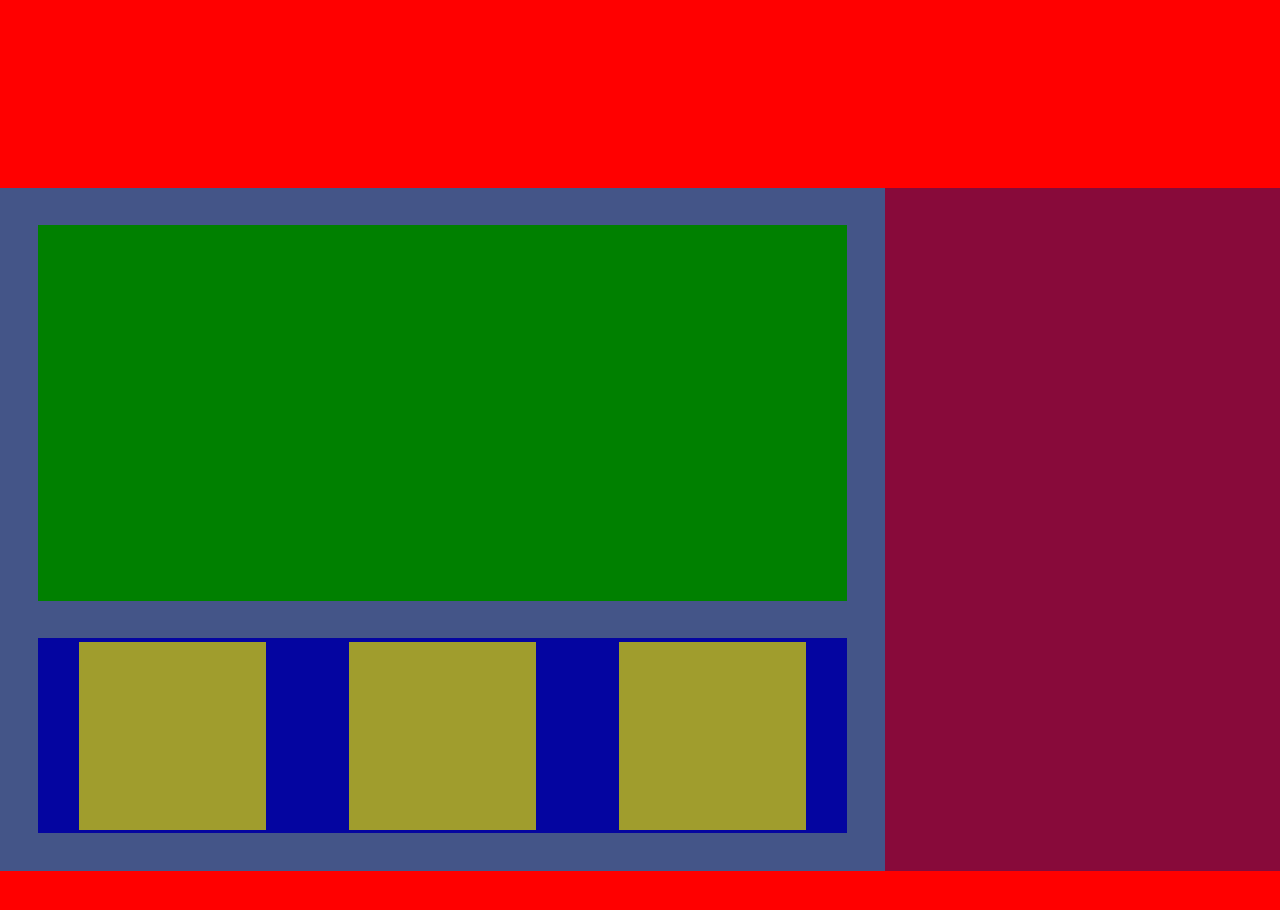
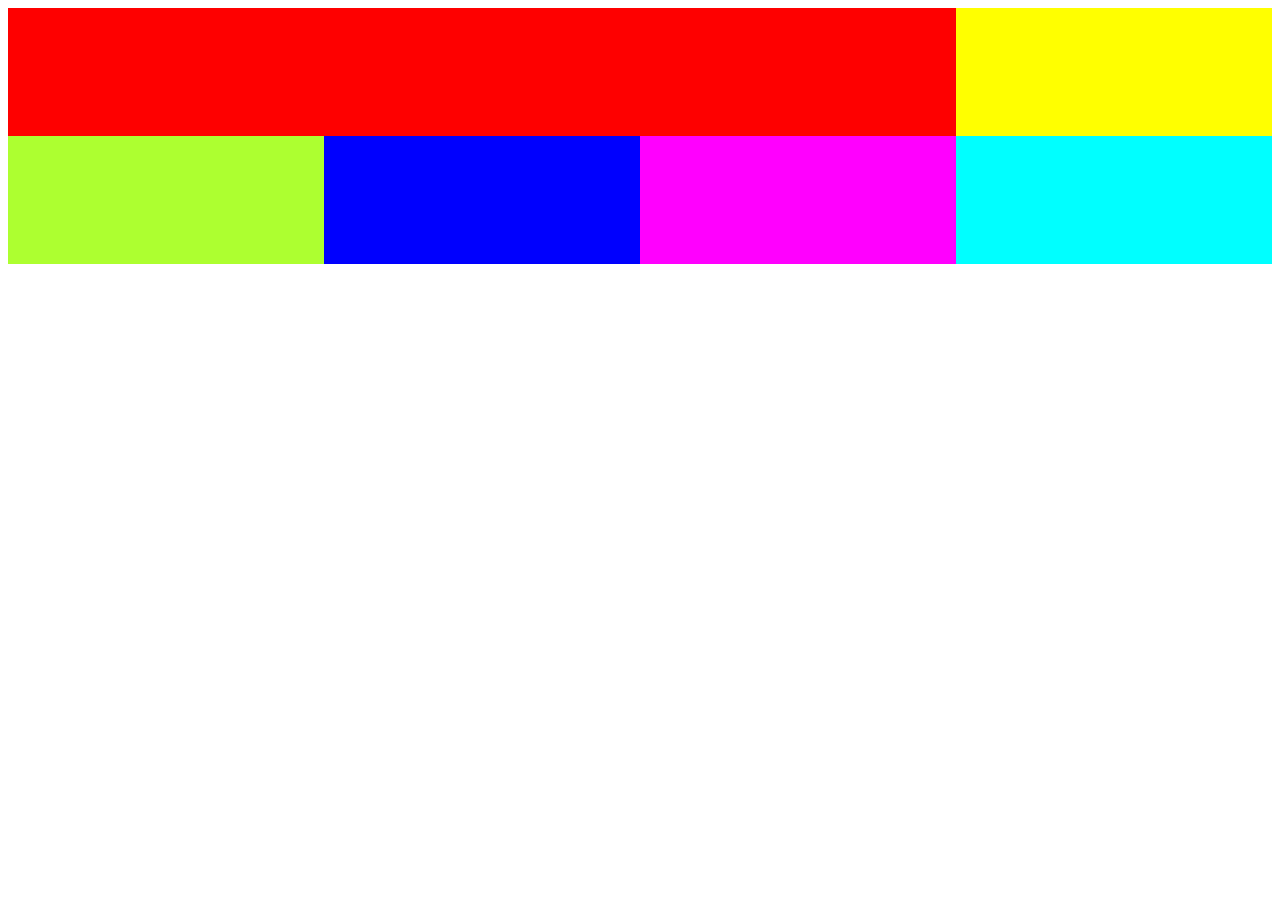
Before and after one commit to agataokolska/RWD-workshop---Stacja-IT-3.06.2018, a website: page app/index.html in a window 1280 px wide. After the commit the page ends 800 px from the top, so only its background shows below. Drawn offline with nearby package versions, Linux system fonts and the light colour scheme; files that its build step writes are made by us from their sources.

Commit message:
simple page with CSS grid

```diff
--- a/app/index.html
+++ b/app/index.html
@@ -27,22 +27,19 @@
       <p class="browserupgrade">You are using an <strong>outdated</strong> browser. Please <a href="http://browsehappy.com/">upgrade your browser</a> to improve your experience.</p>
     <![endif]-->
 
-    <header class="box-header"></header>
-    <div class="box-content">
-      <main class="box-main">
-        <article class="article-default"></article>
-        <div class="box-news">
-          <div class="news"></div>
-          <div class="news"></div>
-          <div class="news"></div>
-        </div>
-      </main>
-      <aside class="box-aside">
-
-      </aside>
+    <div class="container1">
+      <div class="item_1"></div>
+      <div class="item_2"></div>
+    </div>
+    <div class="container2">
+        <div class="item1"></div>
+        <div class="item2"></div>
+        <div class="item3"></div>
+        <div class="item4"></div>
     </div>
 
-    <footer class="box-footer"></footer>
+
+
 
 
 
--- a/app/styles/main.scss
+++ b/app/styles/main.scss
@@ -1,58 +1,37 @@
-@import "normalize";
 
-html{
-  //font-size: 16px;
-  @media all and ( min-width: 62.5rem){    //media querries
-    font-size: calc(100vw/85.25*2)
-  }
+
+.container1 {
+  display: grid;
+  grid-template-columns: 75% 25%;
+  grid-template-rows: 8em;
 }
 
-.box-header{
-  width: 100%;
-  //width: calc(100% - 30px); musi byc spacja wokol -
+.container2 {
+  display: grid;
+  grid-template-columns: 25% 25% 25% 25%;
+  grid-template-rows: 8em;
+}
+
+.item_1 {
   background: red;
-  min-height: 6.25rem;
 }
-.box-content{
-  display: flex;
-  justify-content: space-between;
-  flex-wrap: wrap; //to co się nie zmiesci przezuca dalej
-  .box-main{
-    background: #445588;
-    min-height: 18.75rem;
-    flex: 3 25rem;
-    padding: 1.25rem;
-  }
-  .article-default{
-    background: green;
-    width: 100%;
-    min-height: 12.5rem;
-    margin-bottom: 1.25rem;
-  }
-  .box-news{
-    background: #0405a0;
-    width: 100%;
-    min-height: 6.25rem;
-    display: flex;
-    justify-content: space-around;
-    flex-wrap: wrap;
-    .news{
-      background: #a09d2d;
-      max-width: 6.25rem;
-      width: 100%;
-      max-height: 6.25rem;
-      height: 6.25rem;
-      margin: 0.125rem;
-    }
-  }
-  .box-aside{
-    background: #880a3a;
-    min-height: 18.75rem;
-    flex: 1 12.5rem;
-  }
+
+.item_2 {
+  background: yellow;
 }
-.box-footer{
-  width: 100%;
-  background: red;
-  min-height: 16.25rem;
+
+.item1 {
+  background: greenyellow;
 }
+
+.item2 {
+  background: blue;
+}
+
+.item3 {
+  background: magenta;
+}
+
+.item4 {
+  background: cyan;
+}
```
